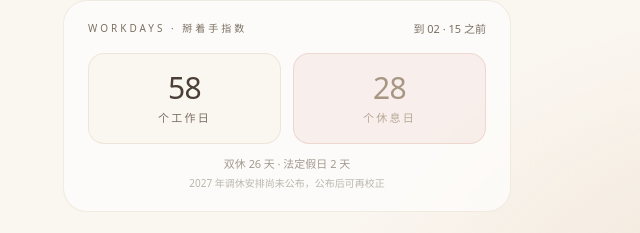
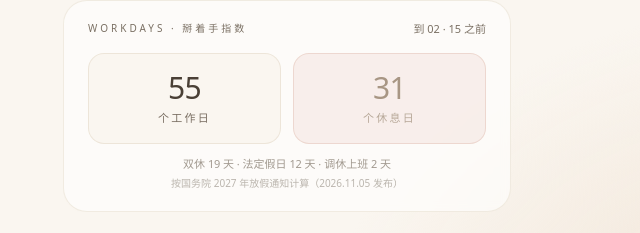
Before and after one commit to lulu-99-J/days-until-2027, a plain HTML site: page index.html in a window 1280 px wide. Shown: the part 516-749 px from the top of the page, 353-993 px from the left. Drawn offline with nearby package versions, Linux system fonts and the light colour scheme.

Commit message:
fix: adopt official 2027 holiday schedule (CNY Feb5-13, overrides Jan31/Feb14) (index.html)

```diff
--- a/index.html
+++ b/index.html
@@ -173,8 +173,9 @@
     </div>
     <p class="mt-3 text-center text-[11px] text-softink/70">
       双休 <span id="rest-weekend" class="digit">--</span> 天 · 法定假日 <span id="rest-holiday" class="digit">--</span> 天
+      <span id="rest-override-wrap"> · 调休上班 <span id="rest-override" class="digit">--</span> 天</span>
     </p>
-    <p class="mt-1 text-center text-[10px] text-softink/50">2027 年调休安排尚未公布，公布后可再校正</p>
+    <p class="mt-1 text-center text-[10px] text-softink/50">按国务院 2027 年放假通知计算（2026.11.05 发布）</p>
   </section>
 
   <!-- 今日小卡：让 129 天每天打开都有一点不一样 -->
@@ -402,35 +403,44 @@
   }
 
   /* ---------- 工作日 / 休息日 ---------- */
-  const $workdays    = document.getElementById('workdays');
-  const $restdays    = document.getElementById('restdays');
-  const $restWeekend = document.getElementById('rest-weekend');
-  const $restHoliday = document.getElementById('rest-holiday');
+  const $workdays     = document.getElementById('workdays');
+  const $restdays     = document.getElementById('restdays');
+  const $restWeekend  = document.getElementById('rest-weekend');
+  const $restHoliday  = document.getElementById('rest-holiday');
+  const $restOverride = document.getElementById('rest-override');
 
-  // 法定节假日（国务院《全国年节及纪念日放假办法》定死的日子）
-  // 元旦 1 天；春节初一至初三 3 天。2027 春节 = 正月初一 02.06
-  // 若正好落在周末，只按周末算一次，不重复计数
+  // 法定节假日 + 调休上班日：按《国务院办公厅关于2027年部分节假日安排的通知》
+  // （国办发明电〔2026〕10号，2026-11-05 发布）
+  //  元旦：1月1日(周五)–3日(周日)放假，共3天
+  //  春节：2月5日(除夕、周五)–13日(正月初八、周六)放假调休，共9天
+  //  调休上班：1月31日(周日)、2月14日(周日)
   const HOLIDAYS = new Set([
-    '2027-01-01',
-    '2027-02-06', '2027-02-07', '2027-02-08',
+    '2027-01-01', '2027-01-02', '2027-01-03',
+    '2027-02-05', '2027-02-06', '2027-02-07', '2027-02-08',
+    '2027-02-09', '2027-02-10', '2027-02-11', '2027-02-12', '2027-02-13',
   ]);
+  // 周末调休上班日（周日照常上班）
+  const WORK_OVERRIDE = new Set(['2027-01-31', '2027-02-14']);
 
   function paintWorkdays() {
     const cursor = new Date();
     cursor.setHours(0, 0, 0, 0);
     cursor.setDate(cursor.getDate() + 1);  // 与倒计时"还剩 N 天"同口径：今天不计入
-    let work = 0, weekend = 0, holiday = 0;
+    let work = 0, weekend = 0, holiday = 0, override = 0;
     while (cursor.getTime() < TARGET) {    // 不含到达日当天
+      const k = dateKey(cursor);
       const dow = cursor.getDay();
-      if (dow === 0 || dow === 6) weekend++;
-      else if (HOLIDAYS.has(dateKey(cursor))) holiday++;
+      if (HOLIDAYS.has(k)) holiday++;            // 官方放假（优先）
+      else if (WORK_OVERRIDE.has(k)) { override++; work++; } // 周末调休上班：也算工作日
+      else if (dow === 0 || dow === 6) weekend++;
       else work++;
       cursor.setDate(cursor.getDate() + 1);
     }
-    $workdays.textContent    = work;
-    $restdays.textContent    = weekend + holiday;
-    $restWeekend.textContent = weekend;
-    $restHoliday.textContent = holiday;
+    $workdays.textContent     = work;
+    $restdays.textContent     = weekend + holiday;
+    $restWeekend.textContent  = weekend;
+    $restHoliday.textContent  = holiday;
+    $restOverride.textContent = override;
   }
 
   /* ---------- LocalStorage：记忆胶囊 + 心愿列表 ---------- */
@@ -620,7 +630,7 @@
 
   // ---- 自更新检测：App 长期开着也能自动拿到线上新版本 ----
   try {
-    const BUILD = '2026-10-19a';
+    const BUILD = '2026-11-20a';
     async function checkUpdate() {
       try {
         const resp = await fetch(location.href, { cache: 'no-store' });
```
